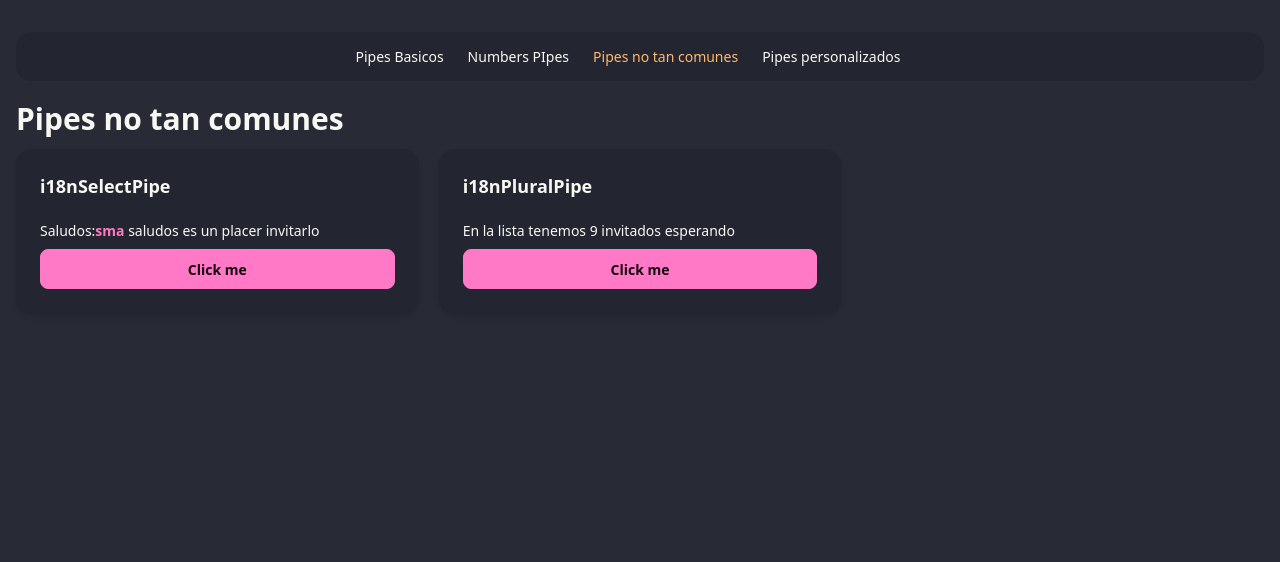
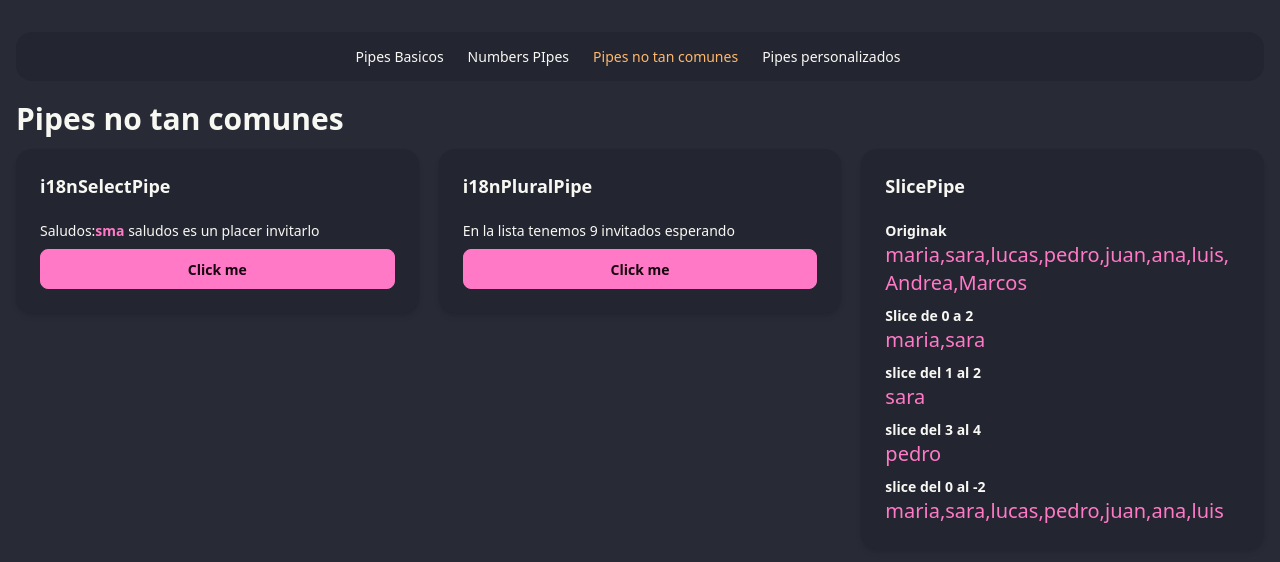
Before and after one commit to seiku2000/pipesAngular, an Angular app: page /uncommon in a window 1280 px wide. Shown: the top 562 px of the page. Built offline with nearby package versions, Linux system fonts and the light colour scheme.

Commit message:
comentarios

```diff
--- a/src/app/pages/uncommon-page/uncommon-page.html
+++ b/src/app/pages/uncommon-page/uncommon-page.html
@@ -28,4 +28,33 @@
         <!--si no hay nadie en la lista no se puede presionar el boton-->
     </app-card>
 
+
+    <app-card title="SlicePipe">
+        <div class="overflow-hidden break-all">
+            <b>Originak</b>
+            <p class="text-primary text-xl">{{clients()}}</p>
+        </div>
+
+        <!--los slice nos sirve para trabajar con los indices de un array cortar  desde  el primer numero al segundo-->
+        <div class="overflow-hidden break-all">
+            <b>Slice de 0 a 2</b>
+            <p class="text-primary text-xl">{{clients() | slice:0:2}}</p>
+        </div>
+
+        <div class="overflow-hidden break-all">
+            <b>slice del 1 al 2</b>
+            <p class="text-primary text-xl">{{clients() | slice:1:2}}</p>
+        </div>
+
+        <div class="overflow-hidden break-all">
+            <b>slice del 3 al 4</b>
+            <p class="text-primary text-xl">{{clients() | slice:3:4}}</p>
+        </div>
+
+        <div class="overflow-hidden break-all">
+            <b>slice del 0 al -2</b>
+            <p class="text-primary text-xl">{{clients() | slice:0:-2}}</p>
+        </div>
+    </app-card>
+
 </div>
```
Also changed, not shown: src/app/pages/uncommon-page/uncommon-page.ts (+8 -2 lines).
